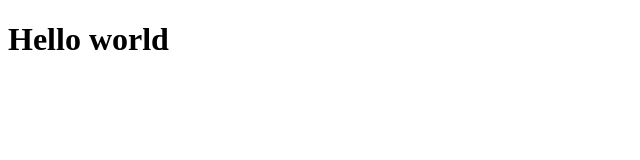
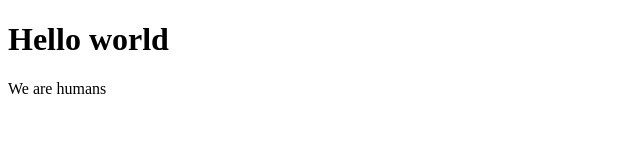
Before and after one commit to andreykobal/project1, a plain HTML site: page index.html in a window 1280 px wide. Shown: the whole page, without its empty margins (0-640 px from the left). Drawn offline with Linux system fonts and the light colour scheme.

Commit message:
added few code parts

```diff
--- a/index.html
+++ b/index.html
@@ -8,6 +8,7 @@
 </head>
 <body>
     <h1>Hello world</h1>
+    <p>We are humans</p>
     <script src="/script.js"></script>
 </body>
 </html>
--- a/script.js
+++ b/script.js
@@ -1,4 +1,5 @@
 "use strict";
 
 console.log("hello");
+console.log("world");
 alert("Don't stop me now");
```
